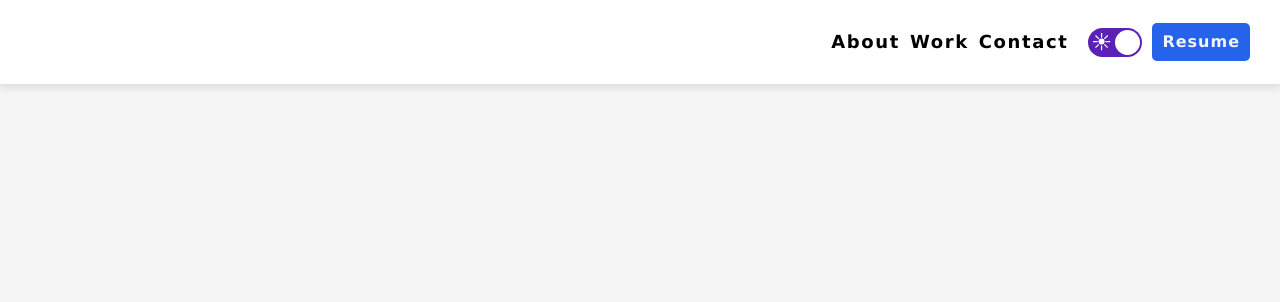
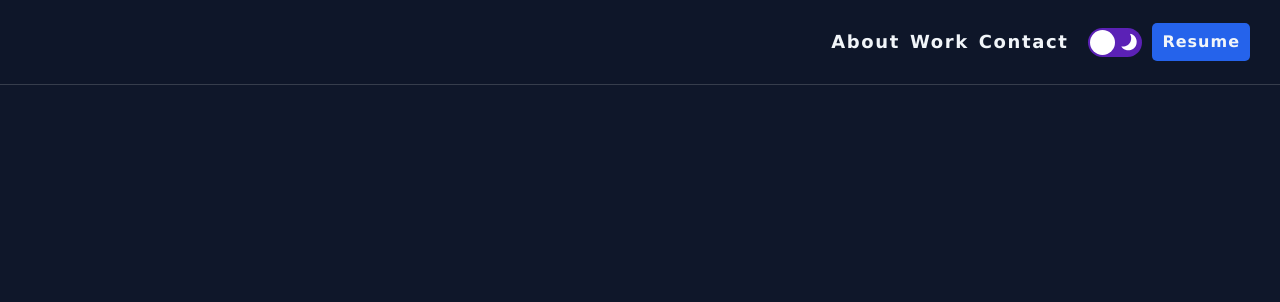
Before and after one commit to amitskingh/portfolio, a plain HTML site: page index.html in a window 1280 px wide. Shown: the top 302 px of the page. Drawn offline with Linux system fonts and the light colour scheme; files that its build step writes are made by us from their sources.

Commit message:
updating the themes

```diff
--- a/index.html
+++ b/index.html
@@ -13,8 +13,8 @@
     <link rel="stylesheet" href="./stylesheets/about.css" />
     <link rel="stylesheet" href="./stylesheets/skills.css" />
     <link rel="stylesheet" href="./stylesheets/contact.css" />
-    <link rel="stylesheet" href="./stylesheets/dark.css"  id="dark__theme" disabled/>
-    <link rel="stylesheet" href="./stylesheets/light.css" id="light__theme"/>
+    <link rel="stylesheet" href="./stylesheets/dark.css"  id="dark__theme" />
+    <link rel="stylesheet" href="./stylesheets/light.css" id="light__theme" disabled/>
     <link rel="stylesheet" href="./stylesheets/subtitle.css" />
     <link rel="stylesheet" href="./stylesheets/title.css" />
     <link rel="stylesheet" href="./stylesheets/toggle.css">
--- a/scripts/theme-toggle.js
+++ b/scripts/theme-toggle.js
@@ -1,7 +1,7 @@
 const themes = document.querySelectorAll(".theme__mode");
 const covers = document.querySelectorAll(".cover");
 
-let isLight = true;
+let isLight = false;
 let lightTheme = document.getElementById("light__theme");
 let darkTheme = document.getElementById("dark__theme");
 
--- a/stylesheets/toggle.css
+++ b/stylesheets/toggle.css
@@ -28,7 +28,7 @@
     width: 25px;
     height: 25px;
     border-radius: 200px;
-    transform: translateX(100%);
+    /* transform: translateX(100%); */
     margin: 2px;
     background-color: white;
     transition: ease transform 0.3s;
```
